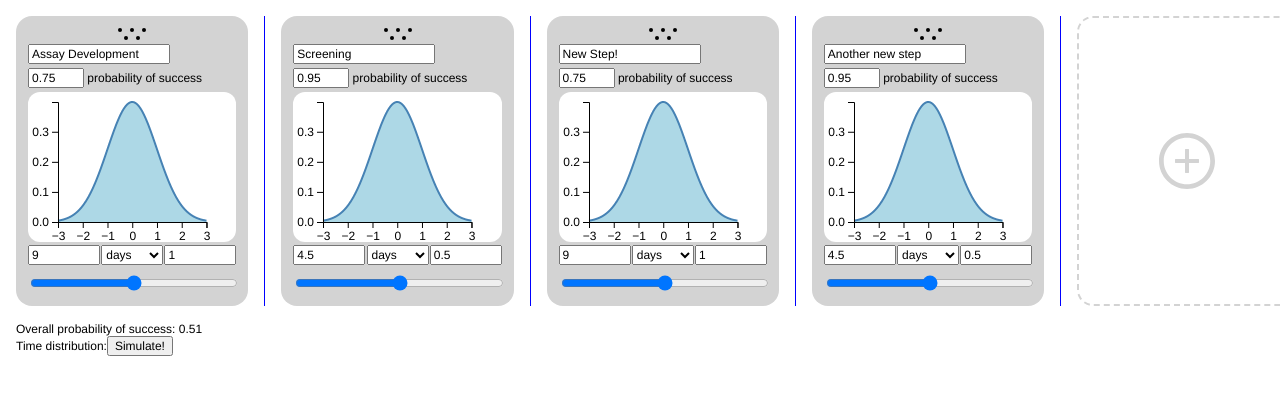
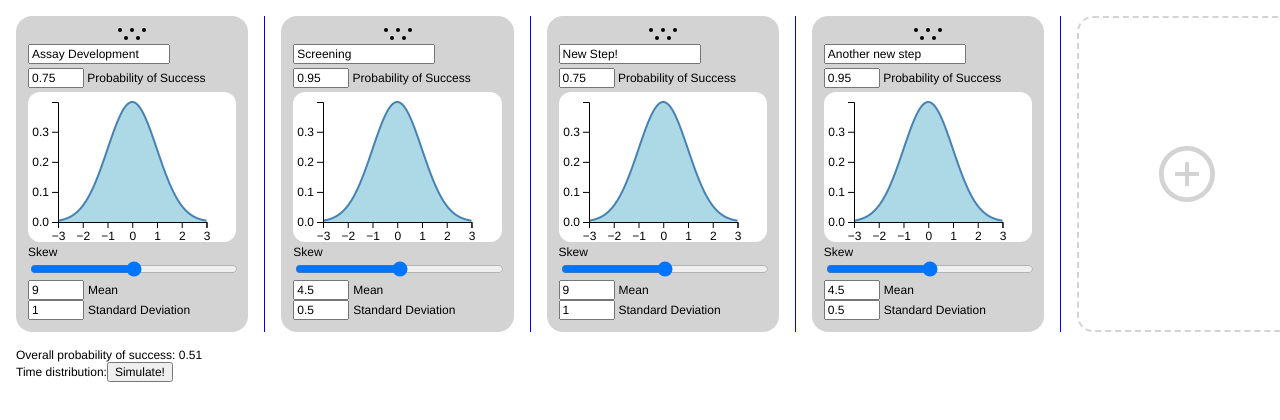
Before and after one commit to CALICAWESOME/Portfolio-Manager, a React (Create React App) app: page / in a window 1280 px wide. Shown: the top 420 px of the page. Built offline with nearby package versions, Linux system fonts and the light colour scheme.

Commit message:
Update some labels and fields

```diff
--- a/src/card/Card.module.css
+++ b/src/card/Card.module.css
@@ -60,11 +60,12 @@
   }
 }
 
-.bound {
+.mean-stdev-picker {
   display: flex;
-  flex-direction: column;
+  align-items: center;
 
-  .number {
-    width: 64px;
+  .input {
+    width: 48px;
+    margin-right: 4px;
   }
 }
--- a/src/card/Card.tsx
+++ b/src/card/Card.tsx
@@ -47,11 +47,7 @@ export function Card(props: {
         type="text"
       />
 
-      <div
-        className={styles["probability-of-success"]}
-        {...listeners}
-        {...attributes}
-      >
+      <div className={styles["probability-of-success"]}>
         <input
           className={styles["probability-input"]}
           defaultValue={props.step.probabilityOfSuccess}
@@ -63,7 +59,7 @@ export function Card(props: {
           step={0.01}
           type="number"
         />{" "}
-        probability of success
+        Probability of Success
       </div>
 
       <div className={styles["time-to-completion"]}>
@@ -75,35 +71,7 @@ export function Card(props: {
           xMin={props.graphData.xMin}
           yMax={props.graphData.yMax}
         />
-        <div className={styles["min-max-container"]}>
-          <div className={styles.bound}>
-            <input
-              className={styles.number}
-              defaultValue={props.step.time.mean}
-              min={0}
-              onChange={(event) =>
-                props.onTimeMinChange(parseInt(event.target.value))
-              }
-              type="number"
-            />
-          </div>
-          <select defaultValue={"days"}>
-            <option>days</option>
-            <option>weeks</option>
-            <option>months</option>
-          </select>
-          <div className={styles.bound}>
-            <input
-              className={styles.number}
-              defaultValue={props.step.time.standardDeviation}
-              min={0}
-              onChange={(event) =>
-                props.onTimeMaxChange(parseInt(event.target.value))
-              }
-              type="number"
-            />
-          </div>
-        </div>
+        Skew
         <input
           defaultValue={props.step.time.skew}
           min={-5}
@@ -114,6 +82,30 @@ export function Card(props: {
           step={0.01}
           type="range"
         />
+        <div className={styles["mean-stdev-picker"]}>
+          <input
+            className={styles.input}
+            defaultValue={props.step.time.mean}
+            min={0}
+            onChange={(event) =>
+              props.onTimeMinChange(parseInt(event.target.value))
+            }
+            type="number"
+          />
+          Mean
+        </div>
+        <div className={styles["mean-stdev-picker"]}>
+          <input
+            className={styles.input}
+            defaultValue={props.step.time.standardDeviation}
+            min={0}
+            onChange={(event) =>
+              props.onTimeMaxChange(parseInt(event.target.value))
+            }
+            type="number"
+          />
+          Standard Deviation
+        </div>
       </div>
     </div>
   );
```
